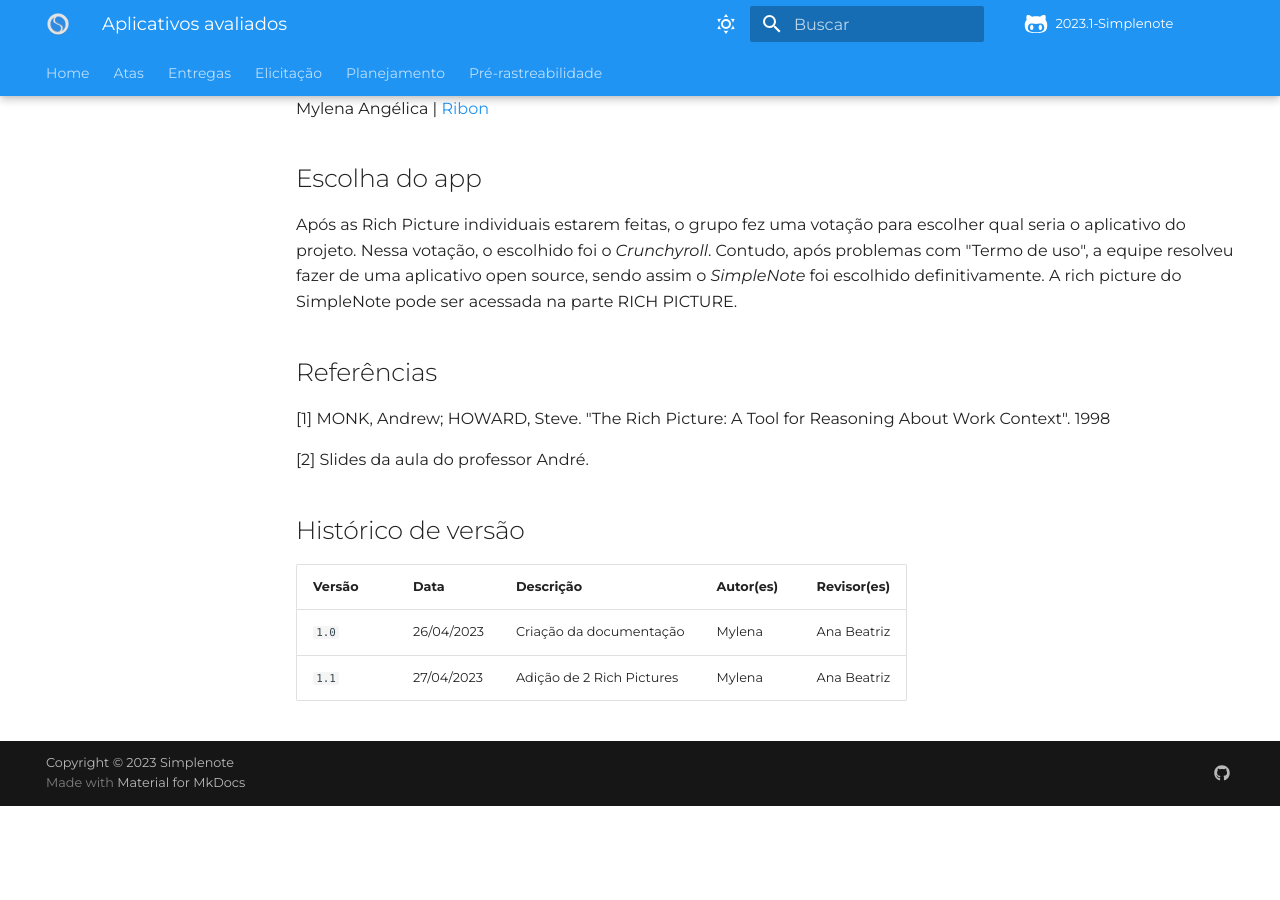
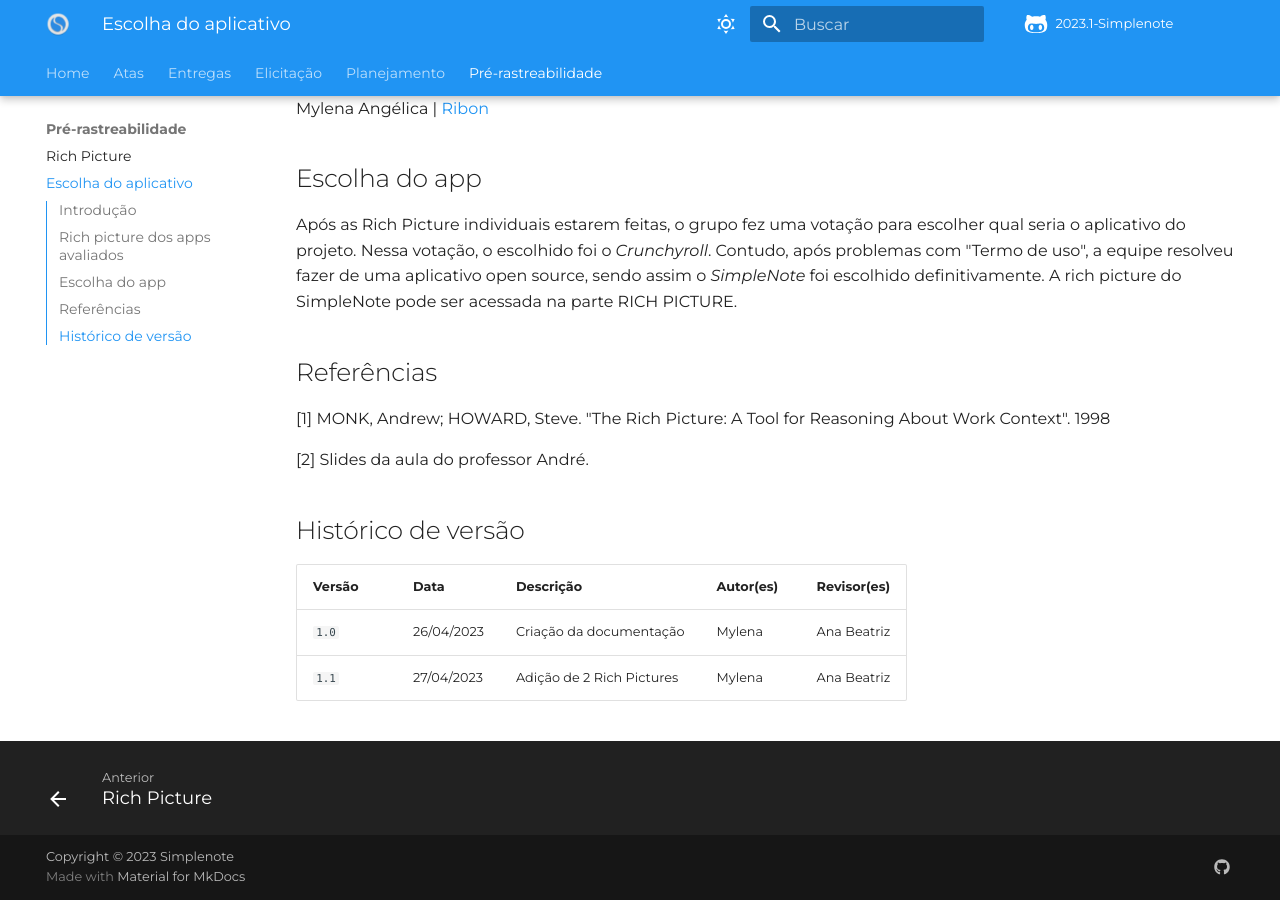
Before and after one commit to Requisitos-de-Software/2023.1-Simplenote, an MkDocs documentation site: the page built from docs/pré-rastreabilidade/escolha_rp.md, in a window 1280 px wide and 900 px high, scrolled down 676 px. Built offline with MkDocs 1.6.1 and Material for MkDocs 9.7.7, drawn with Linux system fonts in a browser that asks for light colours; some web fonts are replaced; comment, search, counter and statistics services are not loaded; before the commit the page ends 1482 px from its top, so only the background shows below that.

Commit message:
Update mkdocs.yml

```diff
--- a/mkdocs.yml
+++ b/mkdocs.yml
@@ -83,3 +83,4 @@
   - Aplicativo Selecionado: planejamento/Aplicativo Selecionado.md
 - Pré-rastreabilidade:
   - Rich Picture: pré-rastreabilidade/rich_picture.md
+  - Escolha do aplicativo: pré-rastreabilidade/escolha_rp.md
```
